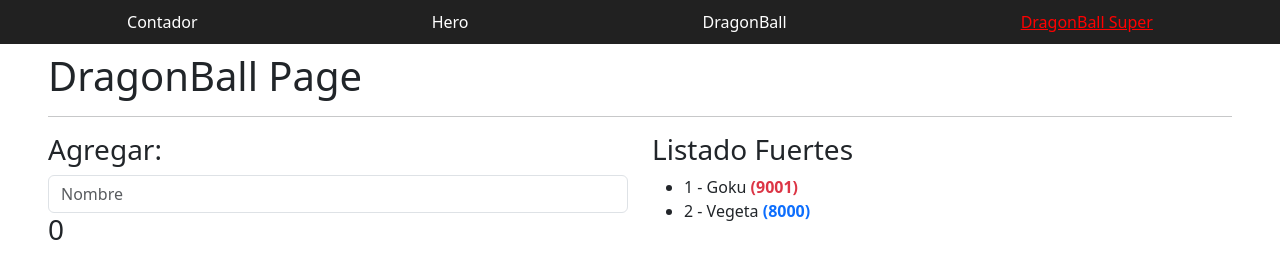
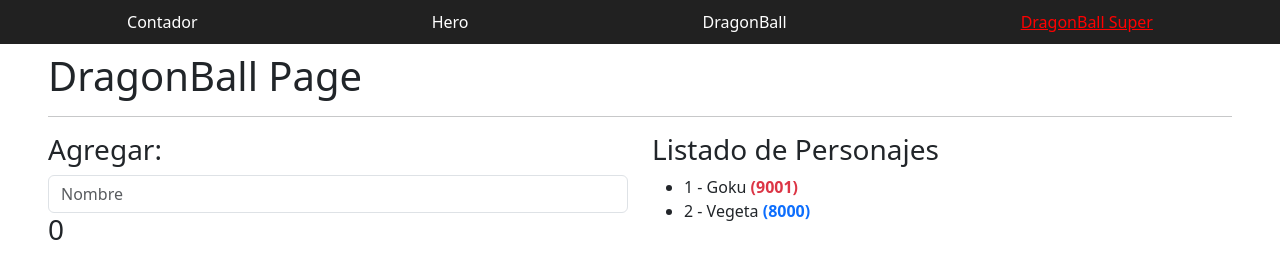
Before and after one commit to nestorbardel/angular_fh, an Angular app in the folder 02-bases/: page /dragonball-super in a window 1280 px wide. Shown: the top 254 px of the page. Built offline with nearby package versions, Linux system fonts and the light colour scheme.

Commit message:
feat(dragonball): implement character addition and listing functionality

```diff
--- /dev/null
+++ b/02-bases/src/app/components/dragonball/character-add/character-add.component.html
@@ -0,0 +1,26 @@
+<h3>Agregar:{{name()}}</h3>
+    <input
+    type="text"
+    class="form-control"
+    placeholder="Nombre"
+    [value]="name()"
+    (change)="name.set(txtName.value)"
+    (input)="name.set(txtName.value)"
+    #txtName
+    >
+    <h3>{{power()}}</h3>
+    <input
+      type="number"
+      class="form-control mt-2"
+      placeholder="Poder"
+      [value]="power()"
+      (change)="power.set(+txtPower.value)"
+      (input)="power.set(+txtPower.value)"
+      #txtPower
+    >
+    <button
+      class="mt-2 btn btn-primary"
+      (click)="addCharacter()"
+    >
+      Agregar
+    </button>
--- /dev/null
+++ b/02-bases/src/app/components/dragonball/character-add/character-add.component.ts
@@ -0,0 +1,37 @@
+import { Component, output, signal } from '@angular/core';
+import { Character } from '../../../interfaces/character.interface';
+
+@Component({
+  selector: 'dragonball-character-add',
+  templateUrl: './character-add.component.html',
+})
+export class CharacterAddComponent {
+  name = signal('');
+  power = signal(0);
+  newCharacter = output<Character>();
+
+  addCharacter(){
+    // console.log("Nombre: " , this.name());
+    // console.log("Poder: ", this.power());
+    if(!this.name() || !this.power() || this.power() <= 0){
+      return;
+    }
+
+    const newCharacter: Character = {
+      // id: this.characters().length + 1,
+      id: Math.floor(Math.random() * 1000),
+      name: this.name(),
+      power: this.power(),
+    }
+
+    // this.characters.update((list) => [...list, newCharacter]);
+    // console.log("newCharacter",newCharacter);
+    this.newCharacter.emit(newCharacter);
+    this.resetFields();
+  }
+
+  resetFields(){
+    this.name.set('');
+    this.power.set(0);
+  }
+}
--- /dev/null
+++ b/02-bases/src/app/components/dragonball/character-list/character-list.component.html
@@ -0,0 +1,17 @@
+<h3>{{listName()}}</h3>
+    <ul>
+      @for (character of characters(); track character.id; let idx = $index) {
+        @if(character.power > 500){
+          <li>
+            <span>{{idx + 1}} - {{character.name}}</span>
+            <strong
+            [class.text-danger]="character.power > 9000"
+            [class.text-primary]="character.power < 9000"
+            > ({{character.power}}) </strong>
+            <!-- [ngClass]="powerClasses()" -->
+          </li>
+        }@else {
+          <li><strong>Aqui no vale la pena ver nada</strong></li>
+        }
+      }
+    </ul>
--- /dev/null
+++ b/02-bases/src/app/components/dragonball/character-list/character-list.component.ts
@@ -0,0 +1,12 @@
+import { ChangeDetectionStrategy, Component, input } from '@angular/core';
+import { Character } from '../../../interfaces/character.interface';
+
+@Component({
+  selector: 'dragonball-character-list',
+  templateUrl: './character-list.component.html',
+})
+export class CharacterListComponent {
+  characters = input.required<Character[]>();
+  listName = input.required<string>();
+
+}
--- /dev/null
+++ b/02-bases/src/app/interfaces/character.interface.ts
@@ -0,0 +1,5 @@
+export interface Character{
+  id: number;
+  name: string;
+  power: number;
+}
--- a/02-bases/src/app/pages/dragonball-super/dragonball-super-page.component.html
+++ b/02-bases/src/app/pages/dragonball-super/dragonball-super-page.component.html
@@ -2,52 +2,20 @@
 <hr>
 <section class="row">
   <div class="col-12 col-sm-6">
-    <h3>Agregar:{{name()}}</h3>
-    <input
-    type="text"
-    class="form-control"
-    placeholder="Nombre"
-    [value]="name()"
-    (change)="name.set(txtName.value)"
-    (input)="name.set(txtName.value)"
-    #txtName
-    >
-    <h3>{{power()}}</h3>
-    <input
-      type="number"
-      class="form-control mt-2"
-      placeholder="Poder"
-      [value]="power()"
-      (change)="power.set(+txtPower.value)"
-      (input)="power.set(+txtPower.value)"
-      #txtPower
-    >
-    <button
-      class="mt-2 btn btn-primary"
-      (click)="addCharacter()"
-    >
-      Agregar
-    </button>
+    <dragonball-character-add
+      (newCharacter)="dragonballService.addCharacter($event)"
+    />
+    <!-- dragonball-character-add -->
+     <!-- AQUI -->
+
   </div>
 
   <div class="col-12 col-sm-6">
-    <h3>Listado Fuertes</h3>
-    <ul>
-      @for (character of characters(); track character.id; let idx = $index) {
-        @if(character.power > 500){
-          <li>
-            <span>{{idx + 1}} - {{character.name}}</span>
-            <strong
-            [class.text-danger]="character.power > 9000"
-            [class.text-primary]="character.power < 9000"
-            > ({{character.power}}) </strong>
-            <!-- [ngClass]="powerClasses()" -->
-          </li>
-        }@else {
-          <li><strong>Aqui no vale la pena ver nada</strong></li>
-        }
-      }
-    </ul>
+    <dragonball-character-list
+    [characters]="dragonballService.characters()"
+    listName="Listado de Personajes"
+    />
+
 
   </div>
 </section>
--- a/02-bases/src/app/pages/dragonball-super/dragonball-super-page.component.ts
+++ b/02-bases/src/app/pages/dragonball-super/dragonball-super-page.component.ts
@@ -1,39 +1,16 @@
-import { Component, computed, signal } from '@angular/core';
+import { Component,  inject } from '@angular/core';
+import { CharacterListComponent } from '../../components/dragonball/character-list/character-list.component';
+import { CharacterAddComponent } from "../../components/dragonball/character-add/character-add.component";
+import { DragonballService } from '../../services/dragonball.service';
 
-interface Character{
-  id: number;
-  name: string;
-  power: number;
-}
+
 
 @Component({
   templateUrl: './dragonball-super-page.component.html',
-  selector:'dragonball-super'
+  selector: 'dragonball-super',
+  imports: [CharacterListComponent, CharacterAddComponent],
 })
 export class DragonballSuperPageComponent {
-  name = signal('');
-  power = signal(0);
-  characters = signal<Character[]>([
-    {
-      id: 1,
-      name: 'Goku',
-      power: 9001,
-    },
-    {
-      id:2,
-      name: 'Vegeta',
-      power: 8000,
-    },
-  ]);
+  public dragonballService = inject(DragonballService);
 
-  powerClasses = computed(() => {
-    return {
-      'text-danger': true,
-    }
-  })
-
-  addCharacter(){
-    console.log("Nombre: " , this.name());
-    console.log("Poder: ", this.power());
-  }
 }
--- /dev/null
+++ b/02-bases/src/app/services/dragonball.service.ts
@@ -0,0 +1,29 @@
+import { effect, Injectable, signal } from '@angular/core';
+import { Character } from '../interfaces/character.interface';
+
+@Injectable({providedIn: 'root'})
+export class DragonballService {
+  characters = signal<Character[]>([
+    {
+      id: 1,
+      name: 'Goku',
+      power: 9001,
+    },
+    {
+      id: 2,
+      name: 'Vegeta',
+      power: 8000,
+    },
+  ]);
+
+  saveToLocalStorage = effect(() => {
+    console.log(`Character count: ${this.characters().length}`);
+    localStorage.setItem('characters', JSON.stringify(this.characters()));
+
+  });
+
+  addCharacter(character: Character) {
+    this.characters.update((list) => [...list, character]);
+  }
+
+}
```
